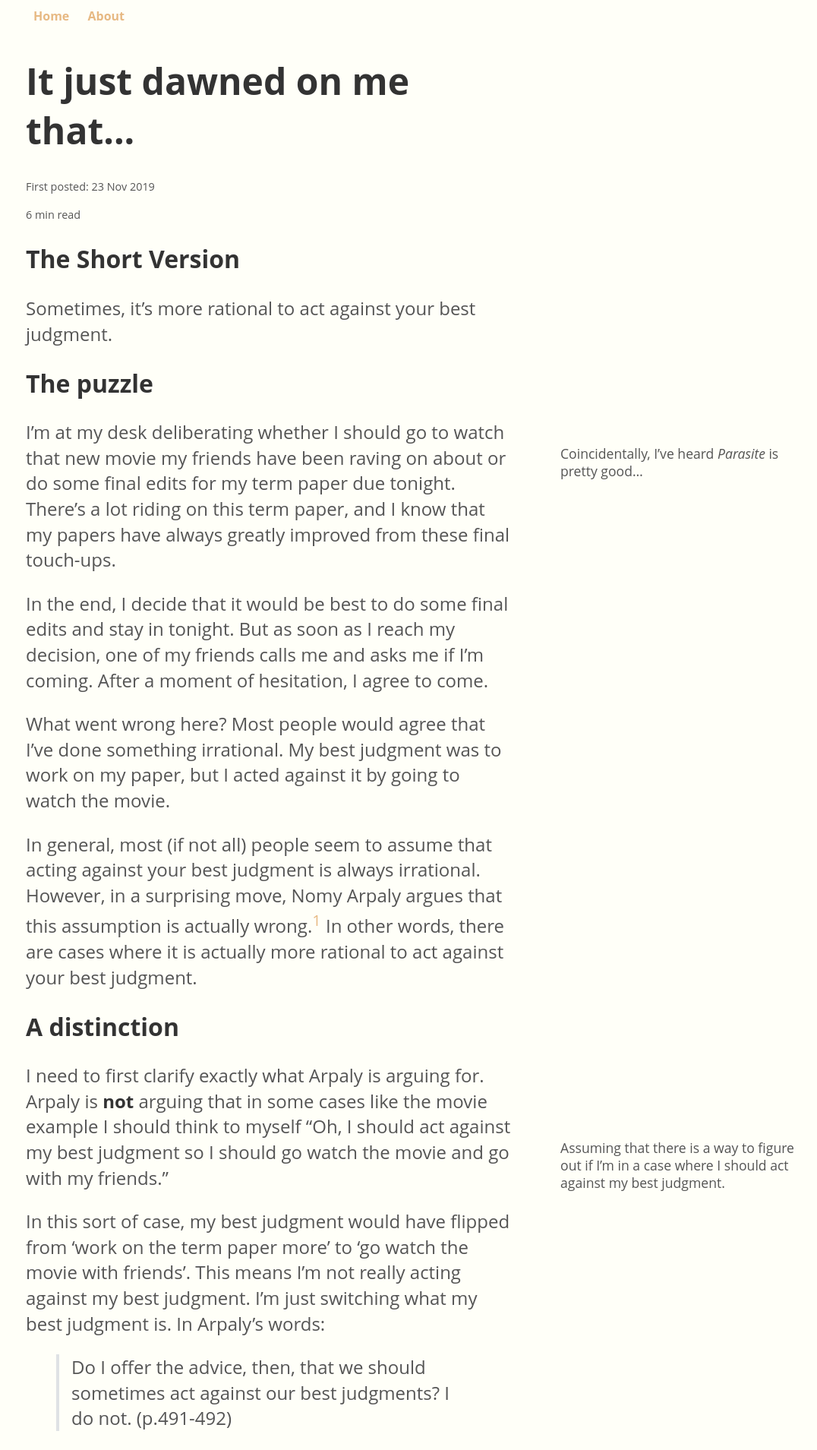
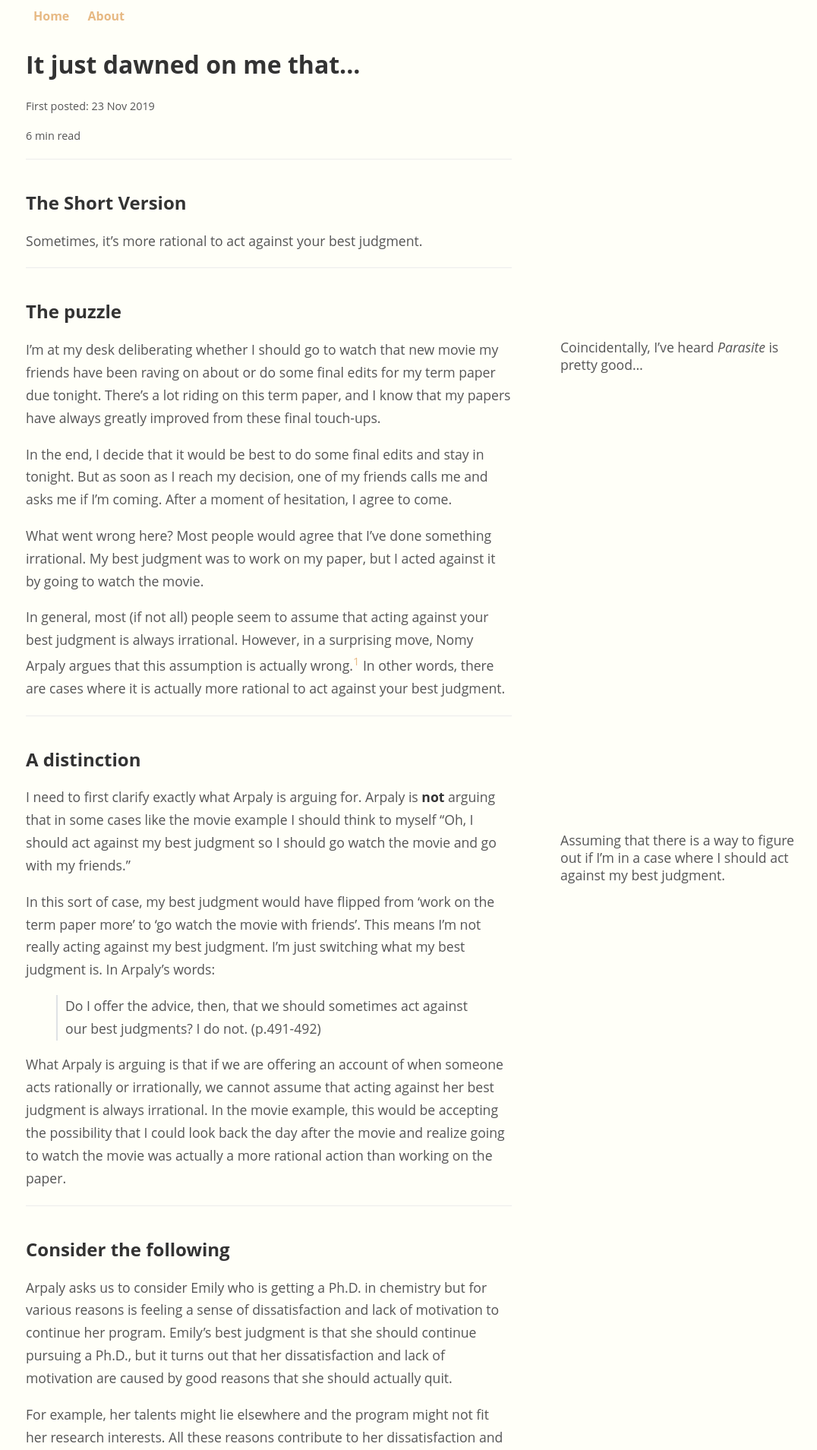
Before and after one commit to wchoi11/notchmess, a Jekyll site: the page built from _posts/2019-11-23-acting-rationally.md, in a window 1280 px wide. Shown: the top 1909 px of the page at 76% size, without its empty margins (126-1202 px from the left). Built offline with Jekyll 4.4.1, drawn with Linux system fonts in a browser that asks for light colours.

Commit message:
Clean up CSS for post previews, post
* Post previews are now more minimalistic

* Posts have more room to 'breathe', i.e.
content is separated out more

```diff
--- a/_layouts/post.html
+++ b/_layouts/post.html
@@ -11,15 +11,24 @@
         <li><a href="{{'/about' | prepend: site.baseurl}}">About</a></li>
       </ul>
     </nav>
-    <div class="container">
 
-      <h1>{{ page.title }}</h1>
-      <p class="meta">First posted: {{ page.date | date_to_string }} </p>
-      {% include read_time.html %}
+    <h1>{{ page.title }}</h1>
+    <p class="meta">First posted: {{ page.date | date_to_string }} </p>
+    {% include read_time.html %}
 
-      {{ content }}
+    {{ content }}
 
-    </div><!-- /.container -->
+    {% include footer.html %}
+
+    <script src="https://unpkg.com/vanilla-back-to-top@7.2.0/dist/vanilla-back-to-top.min.js"></script>
+    <script>addBackToTop({
+      diameter: 56,
+      backgroundColor: '#e7b983',
+      textColor: '#fff',
+      // cornerOffset: 100
+    })</script>
+  </body>
+</html>
 
 <!--    {% if page.comments %}-->
 <!--    <div id="disqus_thread"></div>-->
@@ -43,15 +52,3 @@
 <!--    </script>-->
 <!--    <noscript>Please enable JavaScript to view the <a href="https://disqus.com/?ref_noscript">comments powered by Disqus.</a></noscript>-->
 <!--    {% endif %}-->
-
-    {% include footer.html %}
-
-    <script src="https://unpkg.com/vanilla-back-to-top@7.2.0/dist/vanilla-back-to-top.min.js"></script>
-    <script>addBackToTop({
-      diameter: 56,
-      backgroundColor: '#e7b983',
-      textColor: '#fff',
-      // cornerOffset: 100
-    })</script>
-  </body>
-</html>
--- a/css/main.css
+++ b/css/main.css
@@ -26,9 +26,9 @@
 }
 
 blockquote {
-    border-left: .25em solid #dfe2e5;
+    border-left: 2px solid #dfe2e5;
     color: #6a737d;
-    padding: 0 1em;
+    padding: 0 10px;
 }
 
 body {
@@ -55,6 +55,24 @@
     color: #555;
     padding-left: 12.5%;
     width: 50%;
+}
+
+.post-body h2:before {
+    content: " ";
+    display: block;
+    border-bottom: 1px solid #ececec;
+    margin-bottom: 40px;
+}
+
+.post-body h3:before {
+    content: " ";
+    display: block;
+    margin-bottom: 30px;
+}
+
+.post-body p {
+    font-weight: 400;
+    line-height: 1.7;
 }
 
 /*post: {*/
@@ -97,17 +115,17 @@
 }
 
 h1 {
-    font-size: 3em;
+    font-size: 2em;
     color: #333;
 }
 
 h2 {
-    font-size: 2em;
+    font-size: 1.5em;
     color: #333;
 }
 
 h3 {
-    font-size: 1.5em;
+    font-size: 1.25em;
     color: #333;
 }
 
@@ -129,7 +147,7 @@
     /*text-shadow: -1px 0 black, 0 1px black, 1px 0 black, 0 -1px black;*/
     font-size: 2.5em;
     font-weight: 300;
-    margin-top: 100px;
+    margin-top: 95px;
 }
 
 header a {
@@ -173,9 +191,9 @@
 }
 
 p {
-    font-size: 1.5em;
-    line-height: 1.4em;
     color: #555;
+    font-size: 1.1em;
+    line-height: 1.7;
 }
 
 .post {
@@ -184,18 +202,21 @@
 }
 
 .post-title {
-    font-size: 2em;
+    font-size: 1.5em;
 }
 
 .post-preview {
     /*Brown: 38220ED6*/
-    border-left: 5px solid #a7a7a7;
-    background: #ececec;
-    padding: 1em;
+    border-top: 2px solid #a7a7a7;
+    padding: 10px;
 }
 
 .post-preview h2 {
-    font-size: 1.5em;
+    font-size: 1em;
+}
+
+.post-preview p {
+    font-size: 1em;
 }
 
 .read-time {
```
Also changed, not shown: _includes/photo_credit.html (added, +13 -0 lines), _includes/post_previews.html (added, +16 -0 lines), index.html (+2 -27 lines).
